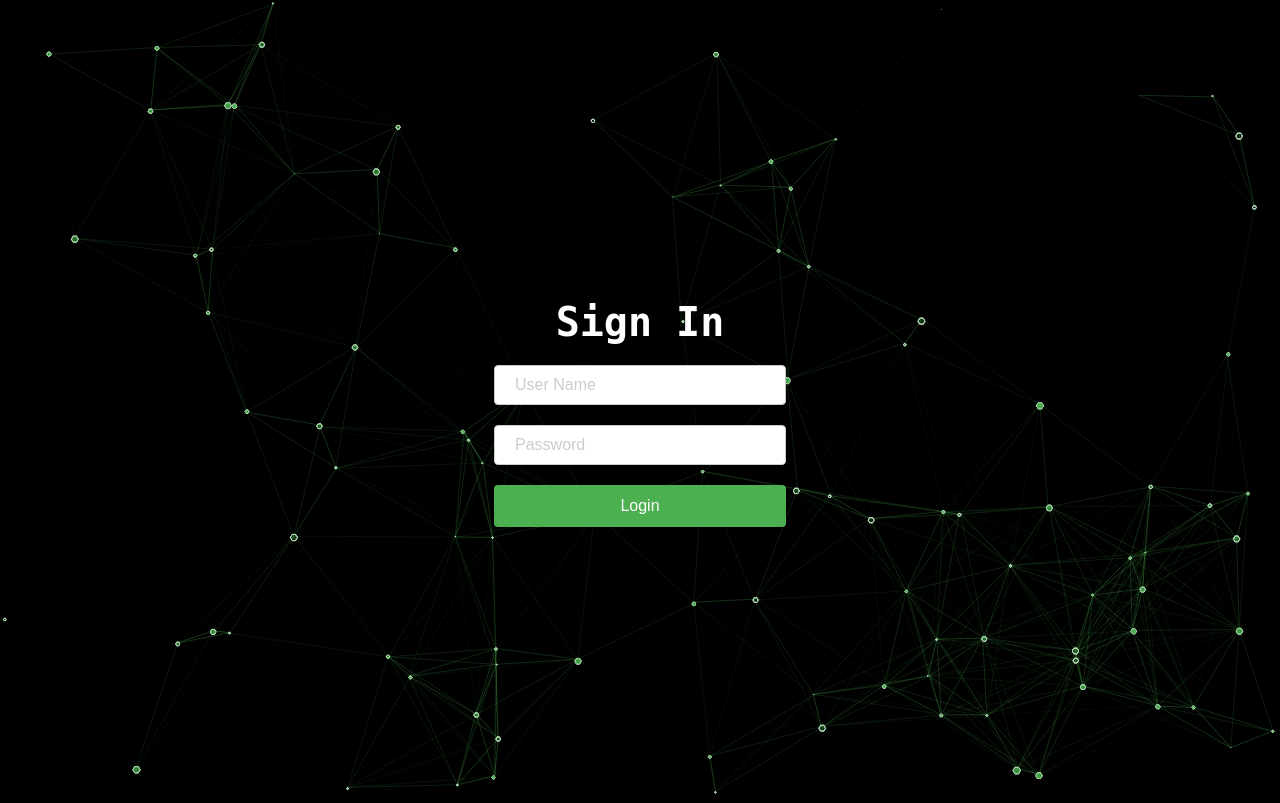
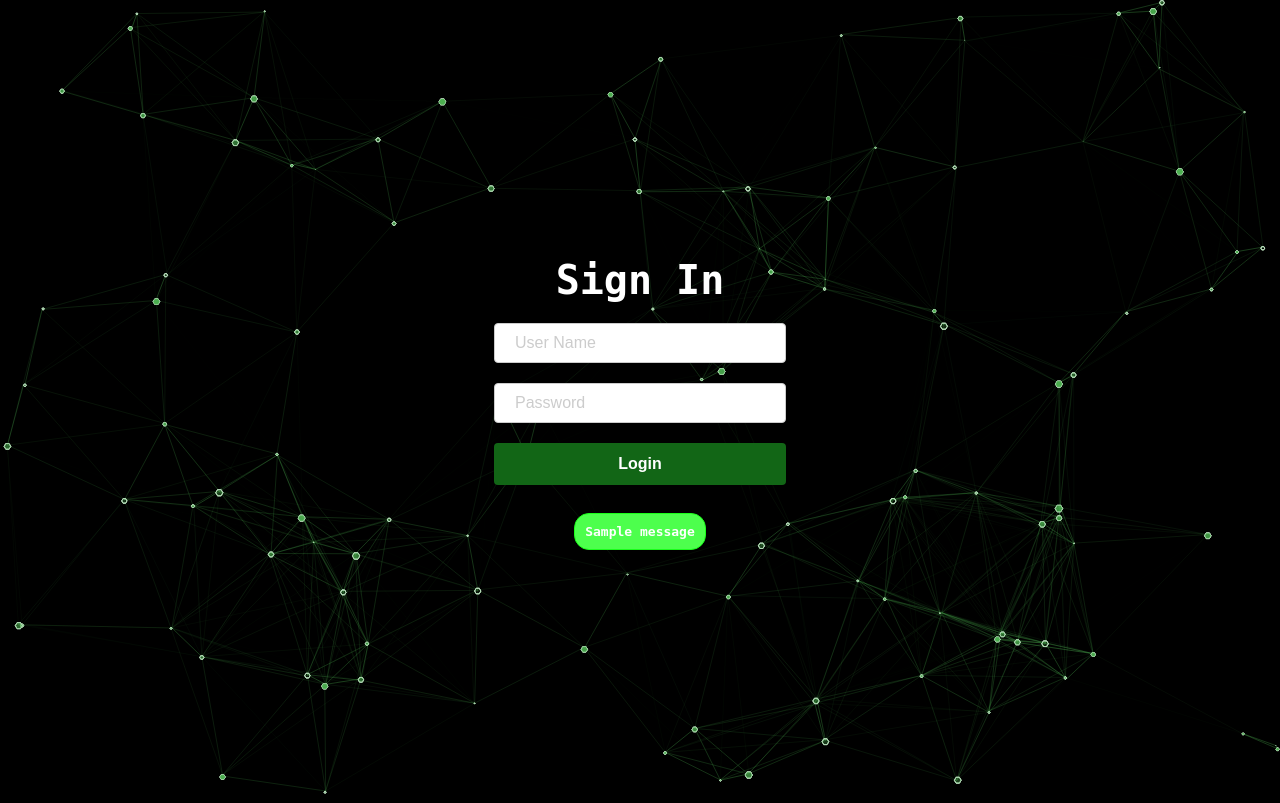
Before and after one commit to pixelPirate26/querySubmit, a Flask app: page / in a window 1280 px wide. Run offline with Flask 3, Linux system fonts and the light colour scheme; one stand-in notice (Sample message) is shown; some libraries are stand-ins or nearby versions.

Commit message:
added error login message

```diff
--- a/app.py
+++ b/app.py
@@ -4,12 +4,12 @@ from collections import namedtuple
 from werkzeug.exceptions import MethodNotAllowed
 
 app = Flask(__name__)
-app.secret_key = 'your_secret_key'
+app.secret_key = 'SpeakQL_Portal'
 
 # PostgreSQL connection details
 conn = psycopg2.connect(
     host="localhost",
-    database="test",
+    database="banavo2",
     user="test",
     password="test",
     port=5432
@@ -18,12 +18,9 @@ conn = psycopg2.connect(
 QueryPair = namedtuple('QueryPair', ['id', 'query', 'question', 'username'])
 pairs = []  # submitted query-question pairs
 
-
 validator_usernames = ['admin1', 'admin2', 'admin3', 'admin4', 'admin5', 'admin6']
-
 questioner_usernames = ['student1', 'student2', 'student3', 'student4', 'student5', 'student6', 'student7', 'student8',
                         'student9', 'student10', 'student11', 'student12', 'student13', 'student14']
-
 
 def login_required(func):
     def wrapper(*args, **kwargs):
@@ -56,7 +53,7 @@ def index():
     particles_config = {
         "particles": {
             "number": {
-                "value": 80,
+                "value": 90,
                 "density": {
                     "enable": True,
                     "value_area": 800
@@ -144,7 +141,7 @@ def index():
                 },
                 "bubble": {
                     "distance": 400,
-                    "size": 40,
+                    "size": 36,
                     "duration": 2,
                     "opacity": 0.5,
                     "speed": 3
@@ -165,33 +162,24 @@ def index():
     }
 
     return render_template('login.html', particles_config=particles_config)
-    #return render_template('login.html')
 
 @app.route('/login', methods=['POST'])
 def login():
     username = request.form['username']
     password = request.form['password']
 
-    # Check if the username is in the validator list
-    if username in validator_usernames:
+    if username in validator_usernames and password == 'admin':
+        session['username'] = username
+        session['role'] = 'validator'
+        return redirect('/validate')
+    elif username in questioner_usernames and password == 'student':
+        session['username'] = username
+        session['role'] = 'questioner'
+        return redirect('/submit_query')
+    else:
+        flash('Invalid username or password', 'error')
+        return redirect(url_for('index'))
 
-        if password == 'admin':
-            session['username'] = username
-            session['role'] = 'validator'
-            return redirect('/validate')
-
-    # Check if the username is in the questioner list
-    elif username in questioner_usernames:
-
-        if password == 'student':
-            session['username'] = username
-            session['role'] = 'questioner'
-            return redirect('/submit_query')
-
-    return 'Invalid username or password'
-    # Invalid login - Render login page with error message
-    # error_message = "Invalid username or password"
-    # return redirect('/login', error = )
 
 @app.route('/submit_query', methods=['GET', 'POST'])
 @login_required
@@ -230,7 +218,6 @@ def submit_query():
             try:
                 with conn.cursor() as cursor:
                     cursor.execute(query)
-
                     if cursor.rowcount == 0:
                         raise psycopg2.Error("No rows affected")
                 conn.commit()
@@ -282,7 +269,8 @@ def method_not_allowed(e):
 @app.route('/logout')
 def logout():
     session.clear()
-    return render_template('logout.html')
+    flash('You have been logged out.', 'info')
+    return redirect(url_for('index'))
 
 if __name__ == '__main__':
     app.run(debug=True, port=5123)
--- a/static/stylesLogin.css
+++ b/static/stylesLogin.css
@@ -67,9 +67,10 @@ body {
 
   button[type="submit"] {
     padding: 12px 20px;
-    background-color: #4CAF50;
+    background-color: #126616;
     color: #fff;
     border: none;
+    font-weight: bold;
     border-radius: 4px;
     cursor: pointer;
     font-size: 16px;
@@ -78,7 +79,7 @@ body {
   }
 
   button[type="submit"]:hover {
-    background-color: #45a049;
+    background-color: #30b637;
   }
 
   /* Media query for smaller screens */
@@ -140,3 +141,59 @@ body {
   .count-particles {
     border-radius: 0 0 3px 3px;
   }
+.flash-messages {
+  margin-bottom: 10px;
+  position: relative;
+  width: 100%;
+  text-align: center;
+  z-index: 2; /* Ensure it is above particles */
+}
+
+.flash {
+  display: inline-block;
+  padding: 10px;
+  border-radius: 15px;
+  margin-bottom: 10px;
+  font-weight: bold;
+}
+
+.flash.error {
+  background-color: #ff4d4d; /* Bright red background */
+  color: #fff; /* White text */
+  border: 1px solid #ff1a1a; /* Darker red border */
+  font-size: large;
+  font: sans-serif;
+}
+
+.flash.success {
+  background-color: #4dff4d; /* Bright green background */
+  color: #fff; /* White text */
+  border: 1px solid #1aff1a; /* Darker green border */
+}
+.flash-messages {
+  margin-top: 15px;
+  position: relative;
+  width: 100%;
+  text-align: center;
+  z-index: 2; /* Ensure it is above particles */
+}
+
+.flash {
+  display: inline-block;
+  padding: 10px;
+  border-radius: 15px;
+  margin-bottom: 10px;
+  font-weight: bold;
+}
+
+.flash.error {
+  background-color: #ac2727; /* Bright red background */
+  color: #fff; /* White text */
+  border: 1px solid #bb0202; /* Darker red border */
+}
+
+.flash.success {
+  background-color: #4dff4d; /* Bright green background */
+  color: #fff; /* White text */
+  border: 1px solid #1aff1a; /* Darker green border */
+}
--- a/templates/login.html
+++ b/templates/login.html
@@ -1,6 +1,8 @@
 <!DOCTYPE html>
-<html>
+<html lang="en">
 <head>
+    <meta charset="UTF-8">
+    <meta name="viewport" content="width=device-width, initial-scale=1.0">
     <title>User Login</title>
     <link rel="stylesheet" href="{{ url_for('static', filename='stylesLogin.css') }}">
 </head>
@@ -11,17 +13,26 @@
         <h1>Sign In</h1>
         <form action="{{ url_for('login') }}" method="post">
             <label for="username">Username:</label>
-            <input type="text" id="username" name="username" placeholder='User Name' required>
+            <input type="text" id="username" name="username" placeholder="User Name" required>
             <label for="password">Password:</label>
-            <input type="password" id="password" name="password" placeholder='Password' required>
+            <input type="password" id="password" name="password" placeholder="Password" required>
             <button type="submit">Login</button>
+            {% with messages = get_flashed_messages(with_categories=true) %}
+            {% if messages %}
+                <div class="flash-messages">
+                    {% for category, message in messages %}
+                        <p class="flash {{ category }}">{{ message }}</p>
+                    {% endfor %}
+                </div>
+            {% endif %}
+        {% endwith %}
         </form>
     </div>
 
     <script src="https://cdn.jsdelivr.net/npm/particles.js@2.0.0/particles.min.js"></script>
     <script>
         window.onload = function() {
-            particlesJS("particles-js", {{ particles_config|tojson}})
+            particlesJS("particles-js", {{ particles_config | tojson }});
         }
     </script>
 </body>
```
